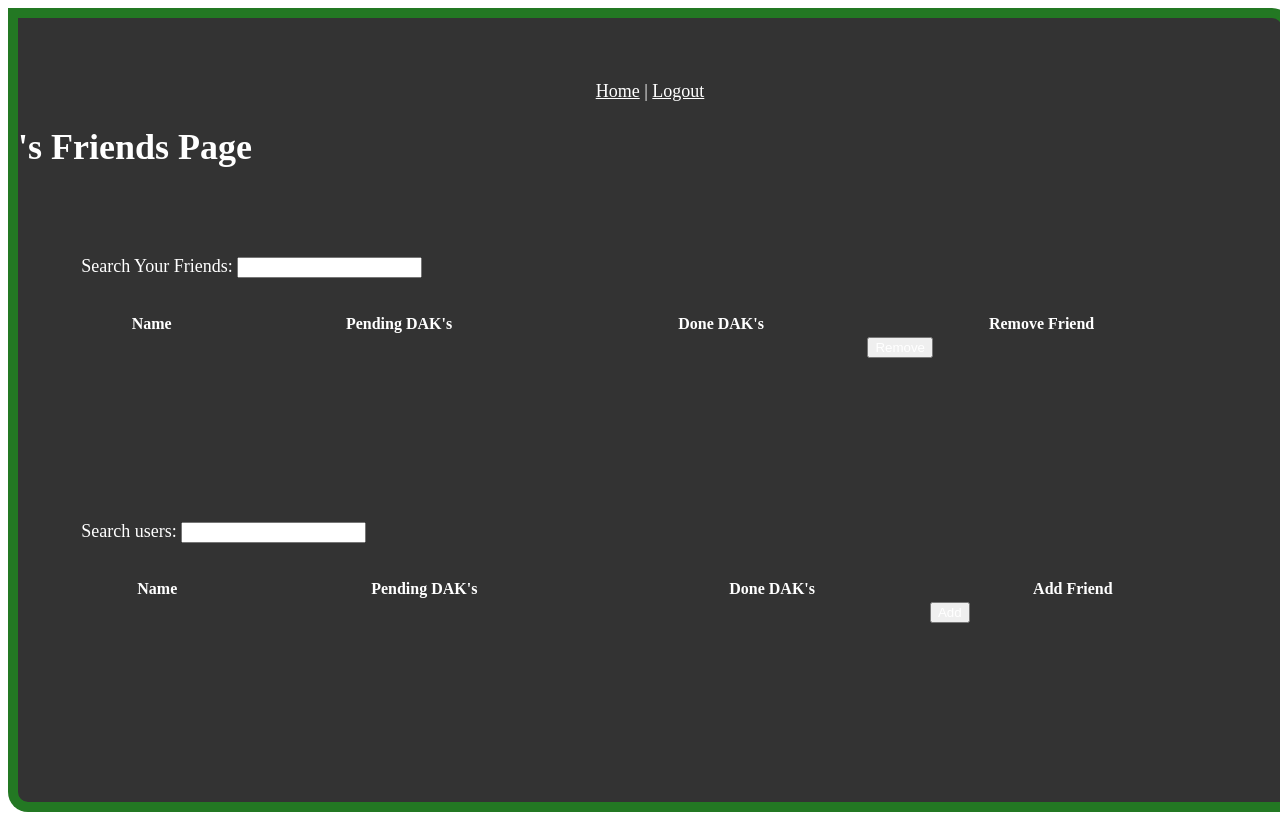
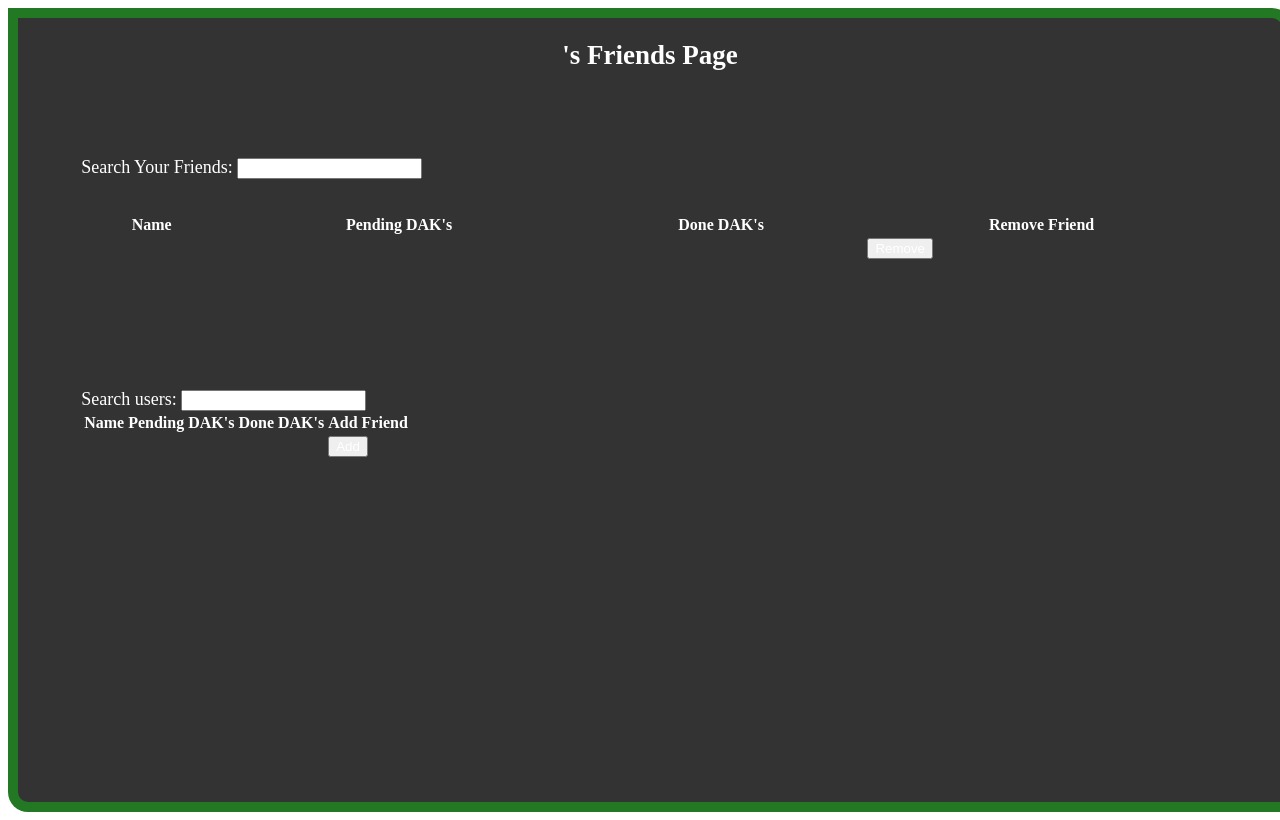
Before and after one commit to phil-krull/RAK, a website: page client/static/partials/friendDashboard.html in a window 1280 px wide. Drawn offline with Linux system fonts and the light colour scheme; files that its build step writes are made by us from their sources.

Commit message:
Dashboard styling updated

```diff
--- a/client/static/partials/friendDashboard.html
+++ b/client/static/partials/friendDashboard.html
@@ -1,58 +1,17 @@
-<style>
-    * {
-        color: white;
-    }
-    #links {
-        margin-top: 5%;
-        text-align: center;
-    }
-    .friendDashboardContainer {
-          background: rgba(0,0,0,0.8);
-          border-top-right-radius: 20px;
-          border-bottom-left-radius: 20px;
-          border: solid 10px rgba(29,150,29,0.7);
-          width: 100%;
-          height: 100%;
-          /*padding: 5% 10%;*/
-          /*text-align: left;*/
-          font-size: 18px;
-          color: white;
-        }
-    .welcome {
-        font-size:
-    }
-    table{
-        width: 100%;
-        margin-top: 3%;
-    }
-    #friends {
-        margin-bottom: 3%;
-    }
-    h1 {
-        padding-left: 0%;
-       /* margin-bottom: 7%;*/
-    }
-    #searchFriends, #users{
-        padding: 5%;
-    }
-</style>
-
+<link rel="stylesheet" href="./stylesheets/friendDash-styles.css">
+<div>
   <div class='friendDashboardContainer'>
-    <div id='links'>
-        <a href="#/userdashboard">Home</a> |
-        <a href="#/">Logout</a>
-    </div>
-    <h1><span class='welcome' ng-bind="frienddashboardCtrl.userName"></span>'s Friends Page</h1>
+    <h2><span class='welcome' ng-bind="frienddashboardCtrl.userName"></span>'s Friends Page</h2>
     <div id='searchFriends'>
-      <table id='friends'>
         Search Your Friends: <input type="text" ng-model="yourfriendFilter">
-      <tr>
+      <table class='table'>
+        <tr class='steelblue'>
           <th>Name</th>
           <th>Pending DAK's</th>
           <th>Done DAK's</th>
           <th>Remove Friend</th>
         </tr>
-      <tr ng-repeat="friend in frienddashboardCtrl.friends | filter:yourFriendFilter">
+        <tr class='forrestgreen' ng-repeat="friend in frienddashboardCtrl.friends | filter:yourFriendFilter">
           <td><span ng-bind="friend.name"></span></td>
           <td><span ng-bind="friend.pending"></span></td>
           <td><span ng-bind="friend.done"></span></td>
@@ -79,3 +38,4 @@
     </tr>
   </table>
   </div>
+</div>
--- /dev/null
+++ b/client/static/stylesheets/friendDash-styles.css
@@ -0,0 +1,48 @@
+* {
+    color: white;
+}
+
+.friendDashboardContainer {
+      background: rgba(0,0,0,0.8);
+      border-top-right-radius: 20px;
+      border-bottom-left-radius: 20px;
+      border: solid 10px rgba(29,150,29,0.7);
+      width: 100%;
+      height: 100%;
+      /*padding: 5% 10%;*/
+      /*text-align: left;*/
+      font-size: 18px;
+      color: white;
+      overflow: scroll;
+}
+
+.friendDashboardContainer h2, .table th {
+  text-align: center;
+}
+
+.table tr {
+    height: 20px;
+}
+
+#links {
+    margin-top: 5%;
+    text-align: center;
+}
+.welcome {
+    font-size:
+}
+.table{
+    width: 100%;
+    margin-top: 3%;
+    overflow: scroll;
+}
+#friends {
+    margin-bottom: 3%;
+}
+h1 {
+    padding-left: 0%;
+   /* margin-bottom: 7%;*/
+}
+#searchFriends, #users{
+    padding: 5%;
+}
```
Also changed, not shown: client/static/partials/leaderDashboard.html (+0 -4 lines). Lines whose indentation alone changed are shown as unchanged.
